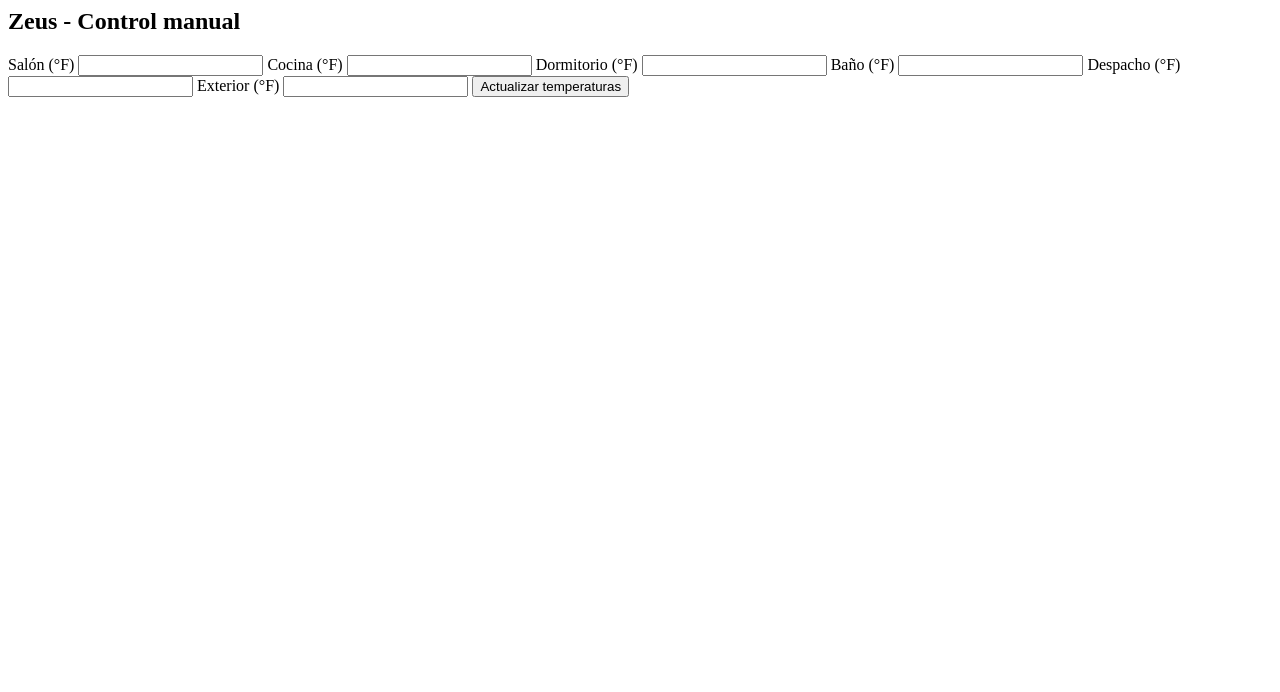
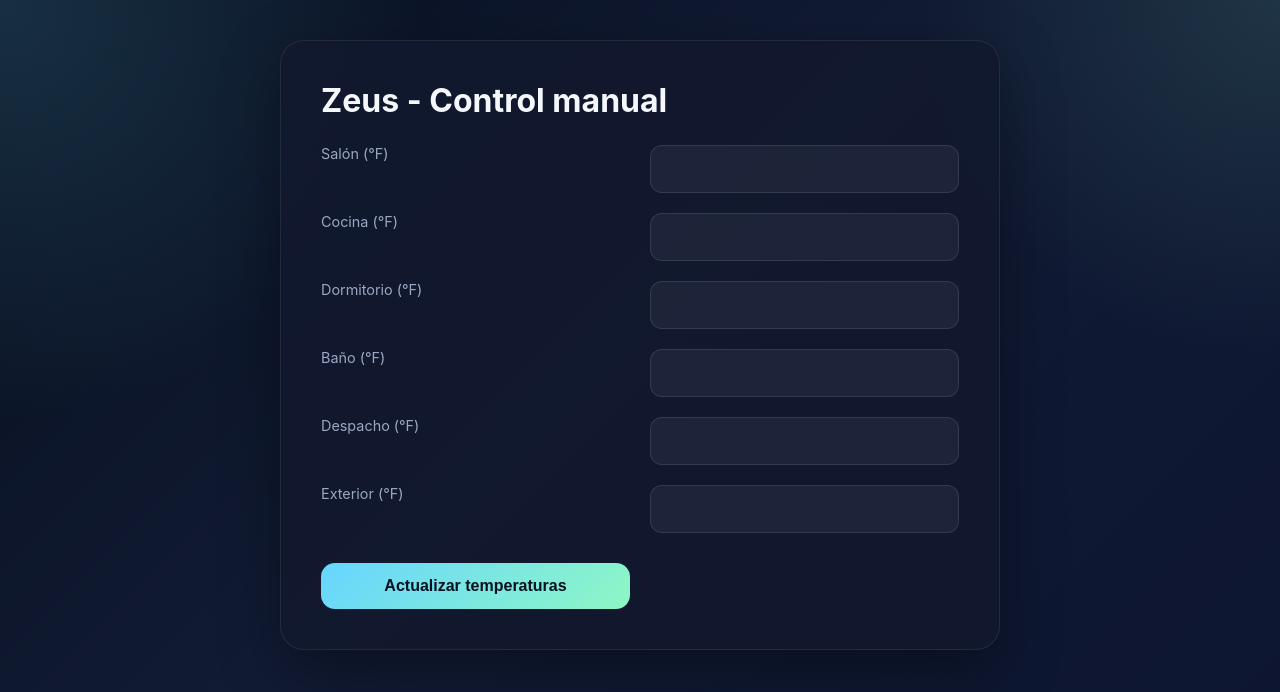
Before and after one commit to Mamarco13/DS, a Flask app: page /zeus in a window 1280 px wide. Shown: the top 692 px of the page. Run offline with Flask 3, Linux system fonts and the light colour scheme.

Commit message:
Ejercicio 5 Manu completo

```diff
--- a/Practica_1/Ejercicio_5_Manu/cliente.py
+++ b/Practica_1/Ejercicio_5_Manu/cliente.py
@@ -10,7 +10,7 @@ app = Flask(__name__)
 # Estado del sistema domótico
 # -----------------------------
 
-exteriorReal = ServicioAmericano(None)  # Fetches data from API
+exteriorReal = ServicioAmericano(None)  #Usar API
 T_exterior = exteriorReal.getTemperatura()
 
 temperaturas_f = {
--- a/Practica_1/Ejercicio_5_Manu/static/styles.css
+++ b/Practica_1/Ejercicio_5_Manu/static/styles.css
@@ -3,6 +3,10 @@
     margin: 0;
     padding: 0;
 }
+
+/* -------------------------- */
+/* PAGINAS INICIAL            */
+/* -------------------------- */
 
 :root {
     --bg: #0b1020;
@@ -308,6 +312,113 @@ body {
     font-size: 0.92rem;
 }
 
+/* -------------------------- */
+/* PAGINAS ZEUS Y LIMITES     */
+/* -------------------------- */
+
+.config-container{
+    max-width:800px;
+    margin:auto;
+    padding:40px;
+}
+
+.config-card{
+    background:rgba(18,25,46,0.85);
+    border:1px solid rgba(255,255,255,0.08);
+    border-radius:24px;
+    padding:40px;
+    box-shadow:0 20px 60px rgba(0,0,0,0.35);
+}
+
+.config-card h2{
+    font-size:2rem;
+    margin-bottom:25px;
+    font-weight:700;
+}
+
+.config-form{
+    display:grid;
+    gap:18px;
+}
+
+.config-form label{
+    font-size:0.9rem;
+    color:var(--muted);
+}
+
+.config-form input{
+
+    padding:14px;
+    border-radius:12px;
+
+    border:1px solid rgba(255,255,255,0.1);
+    background:rgba(255,255,255,0.05);
+
+    color:white;
+    font-size:1rem;
+
+    transition:0.2s;
+}
+
+.config-form input:focus{
+
+    outline:none;
+
+    border:1px solid var(--accent);
+
+    background:rgba(255,255,255,0.08);
+}
+
+.config-button{
+
+    margin-top:10px;
+
+    padding:14px;
+
+    border:none;
+    border-radius:14px;
+
+    font-size:1rem;
+    font-weight:600;
+
+    cursor:pointer;
+
+    color:#06101f;
+
+    background:linear-gradient(135deg,var(--accent),var(--accent-2));
+
+    transition:0.2s;
+}
+
+.config-button:hover{
+
+    transform:translateY(-2px);
+
+    box-shadow:0 10px 25px rgba(0,0,0,0.35);
+}
+
+.zeus-grid{
+
+    display:grid;
+
+    grid-template-columns:repeat(2,1fr);
+
+    gap:20px;
+
+}
+
+/* -------------------------- */
+/* MEDIA QUERIES              */
+/* -------------------------- */
+
+@media(max-width:700px){
+
+    .zeus-grid{
+        grid-template-columns:1fr;
+    }
+
+}
+
 @media (max-width: 1100px) {
     .app-shell {
         grid-template-columns: 1fr;
--- a/Practica_1/Ejercicio_5_Manu/templates/zeus.html
+++ b/Practica_1/Ejercicio_5_Manu/templates/zeus.html
@@ -1,25 +1,34 @@
+<!DOCTYPE html>
+<html lang="es">
+    <head>
+        <meta charset="UTF-8">
+        <meta name="viewport" content="width=device-width, initial-scale=1.0">
+        <title>Casa Domótica</title>
+        <link rel="stylesheet" href="{{ url_for('static', filename='styles.css') }}">
+    </head>
+
+    <body>
+        <div class="config-container">
+            <div class="config-card">
                 <h2>Zeus - Control manual</h2>
-
-<form method="POST">
-
+                <form method="POST" class="config-form zeus-grid">
                 <label>Salón (°F)</label>
                     <input type="number" step="0.1" name="salon">
-
                     <label>Cocina (°F)</label>
                     <input type="number" step="0.1" name="cocina">
-
                     <label>Dormitorio (°F)</label>
                     <input type="number" step="0.1" name="dormitorio">
-
                     <label>Baño (°F)</label>
                     <input type="number" step="0.1" name="bano">
-
                     <label>Despacho (°F)</label>
                     <input type="number" step="0.1" name="despacho">
-
                     <label>Exterior (°F)</label>
                     <input type="number" step="0.1" name="exterior">
-
-<button type="submit">Actualizar temperaturas</button>
-
+                    <button class="config-button">
+                        Actualizar temperaturas
+                    </button>
                 </form>
+            </div>
+        </div>
+    </body>
+</html>
```
Also changed, not shown: Practica_1/Ejercicio_5_Manu/requirements.txt (+7 -0 lines), Practica_1/Ejercicio_5_Manu/templates/limites.html (+24 -12 lines), Practica_1/Ejercicio_5_Manu/UML_Ej5.png (added). Lines whose indentation alone changed are shown as unchanged.
